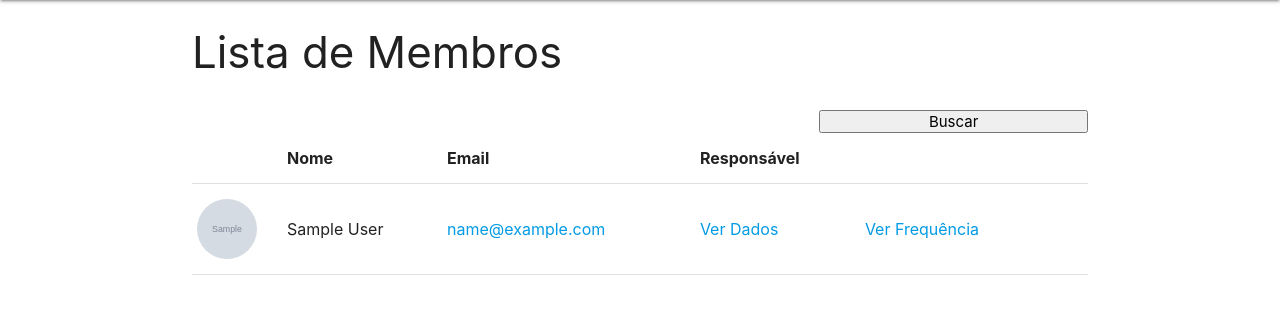
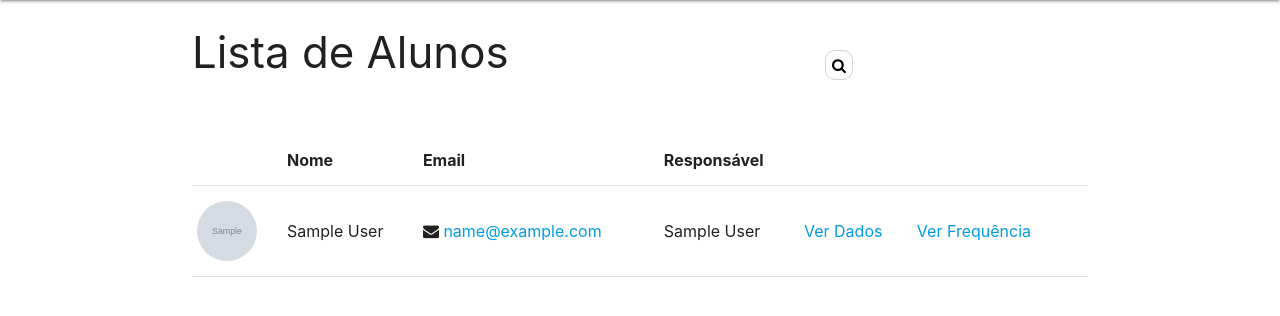
Before and after one commit to projeto-cascata/portal-cascata-dev, a Django app: template users/templates/users/students_list.html in a window 1280 px wide. Shown: the part 80-396 px from the top of the page. Run offline with Django 3.2, Linux system fonts and the light colour scheme; the template is opened without the code that fills it: most values are stand-ins (such as "Sample title", 1, 10 or a date in 2020); grey boxes marked "Sample" are stand-in pictures; parts of the project's set-up code (start-up, migrations or seed data) failed here and were passed over.

Commit message:
Minor fixes #9 Fixing students page and improving layout.
Co-authored-by: Bernardo Henrique <bernardohrl.unb@gmail.com>

```diff
--- a/users/templates/users/students_list.html
+++ b/users/templates/users/students_list.html
@@ -1,25 +1,61 @@
+<link rel="stylesheet" href="https://cdnjs.cloudflare.com/ajax/libs/font-awesome/4.7.0/css/font-awesome.min.css">
 <style>
     .profile-picture {
       border-radius: 50%;
       margin-right: 20px;
     }
 
-        #search {
-          float: right;
-          width: 30%;
-        }
-
     .panel-heading {
-          display: inline-block;
+      display: inline-flex;
       width: 100%;
     }
 
     .panel-title {
-          display: inline-block;
+      display: inline;
     }
 
+    .div {
+      position: absolute;
+      right: 20px;
+      width: 420px;
+      padding: 5px;
+      margin-top: 15;
+      margin-right: 20;
+    }
+
+    .div form {
+      display: inline-flex;
+    }
+
+    .div form p {
+      padding-right: 10px;
+    }
+
+    .div button {
+      margin-top: 30;
+      height: 30px;
+      background-color: white;
+      border: 1px solid lightgray;
+      border-radius: 10px;
+      -webkit-transition-duration: 0.4s;
+      transition-duration: 0.4s;
+    }
+
+    .div button:hover {
+      margin-top: 30;
+      height: 30px;
+      background-color: white;
+      border: 1px solid lightgray;
+      border-radius: 10px;
+      background-color: #4CAF50;
+      color: white;
+    }
+
+    .panel-body {
+      align-self: center;
+      margin-top: 40px;
+    }
 </style>
-
 
 {% extends 'base.html' %}
 {% block content %}
@@ -28,17 +64,17 @@
   <div class="row">
     <div class="panel panel-default user_panel">
       <div class="panel-heading">
-            <h3 class="panel-title"> Lista de Membros </h3>
-            <div>
+        <h3 class="panel-title"> Lista de Alunos </h3>
+        <div class="div">
           <form method="get" id="searchForm">
             {{ filter.form.as_p }}
-                <button id="search">Buscar</button>
+            <button id="search" class="icon"><i class="fa fa-search"></i></button>
           </form>
         </div>
       </div>
       <div class="panel-body">
-            <div class="table-container">
-              <table class="table-users table" border="0">
+        <div>
+          <table>
             <thead>
               <tr>
                 <th>
@@ -81,7 +117,9 @@
                     <i class="fa fa-envelope"></i>
                     <a href="#">{{student.email}}</a>
                   </td>
-
+                  <td>
+                      {{student.parent.first_name}} {{student.parent.last_name}}
+                  </td>
                   {% comment %}
                   <td align="center">
                     {% if student.is_active %} Ativo
--- a/users/views.py
+++ b/users/views.py
@@ -6,6 +6,7 @@
 from .models import Member
 from .models import Student
 from .filters import MemberFilter
+from .filters import StudentFilter
 
 def index(request):
     return HttpResponse("Hello, world. You're at the polls index.")
```
Also changed, not shown: users/static/css/members_list.css (deleted, +0 -18 lines), users/templates/users/members_list.html (+46 -10 lines). Lines whose indentation alone changed are shown as unchanged.
